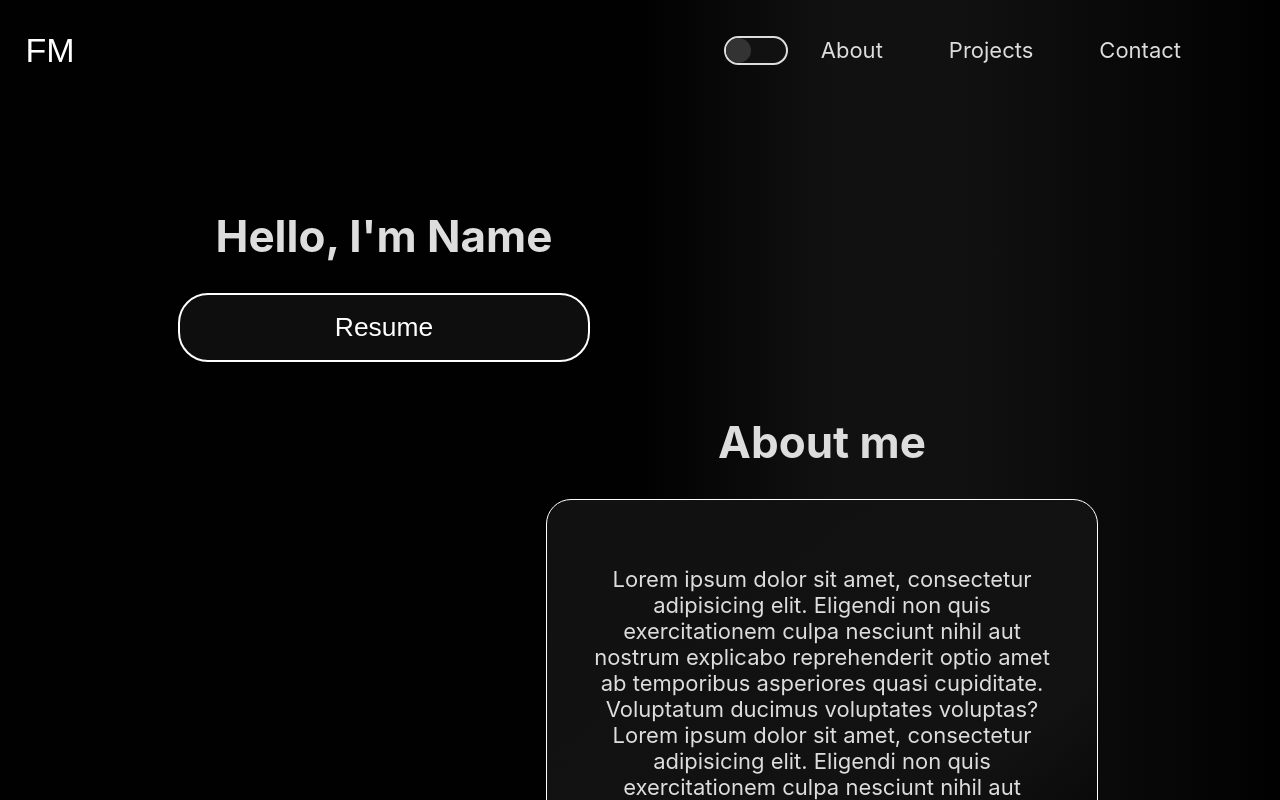
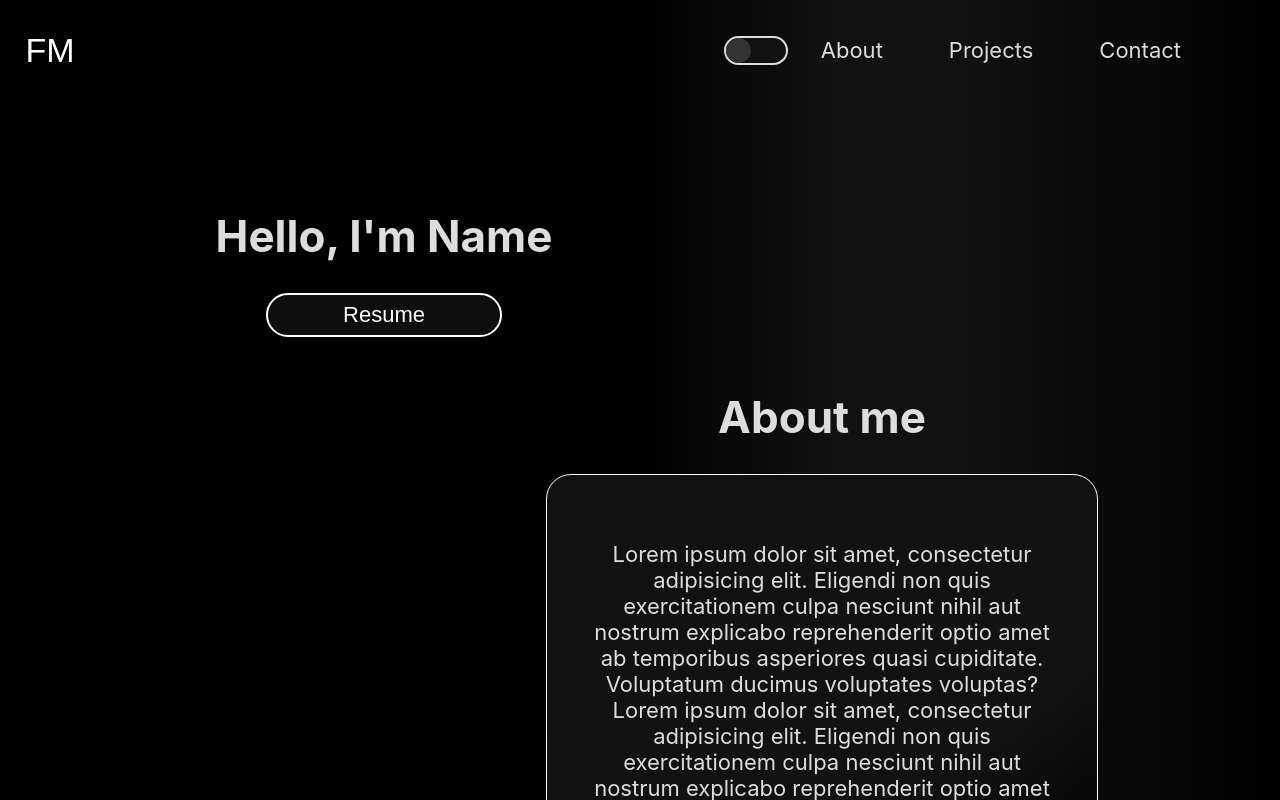
Before and after one commit to Faboid/portfolio, a React (Create React App) app: page / in a window 1280 px wide. Shown: the top 800 px of the page. Built offline with nearby package versions, Linux system fonts and the light colour scheme; the HTML template or start-up script is replaced by a standard one.

Commit message:
Reduced resume button size.

```diff
--- a/src/components/ResumeButton.css
+++ b/src/components/ResumeButton.css
@@ -1,13 +1,13 @@
 
 
 .resume-button {
-    width: min(18.75rem, 80vw);
-    height: 3.125rem;
+    width: min(10.75rem, 80vw);
+    height: 2rem;
     background: #33333344;
     border-radius: 30px;
     border: 2px solid white;
     color: white;
-    font-size: 120%;
+    font-size: 100%;
     position: relative;
     transition: 0.5s;
 }
```
